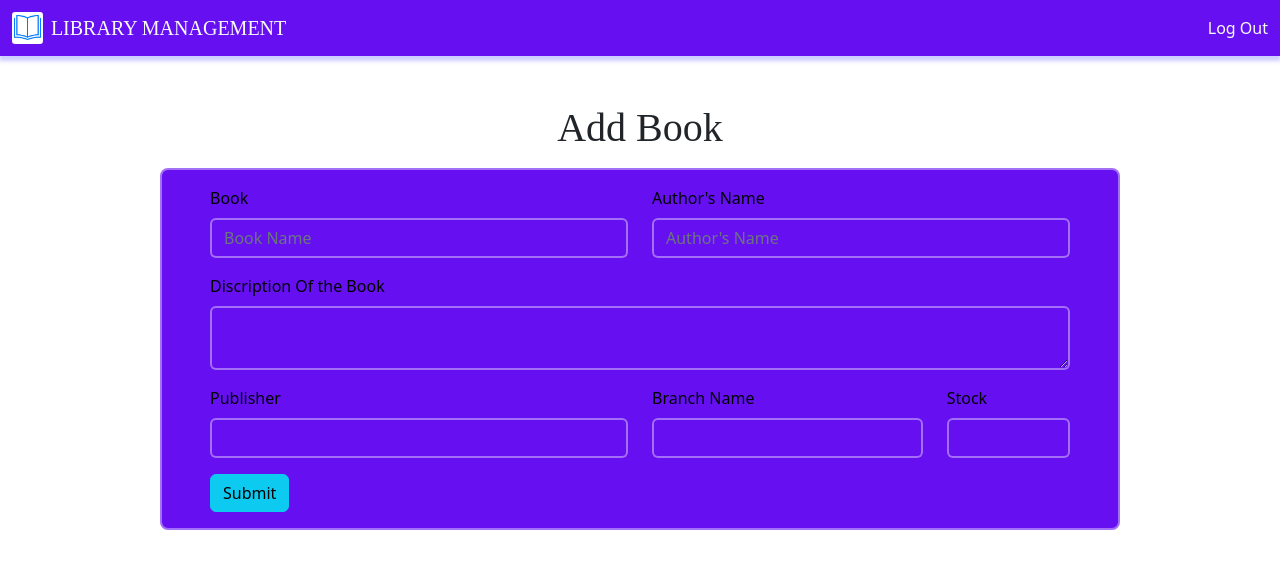
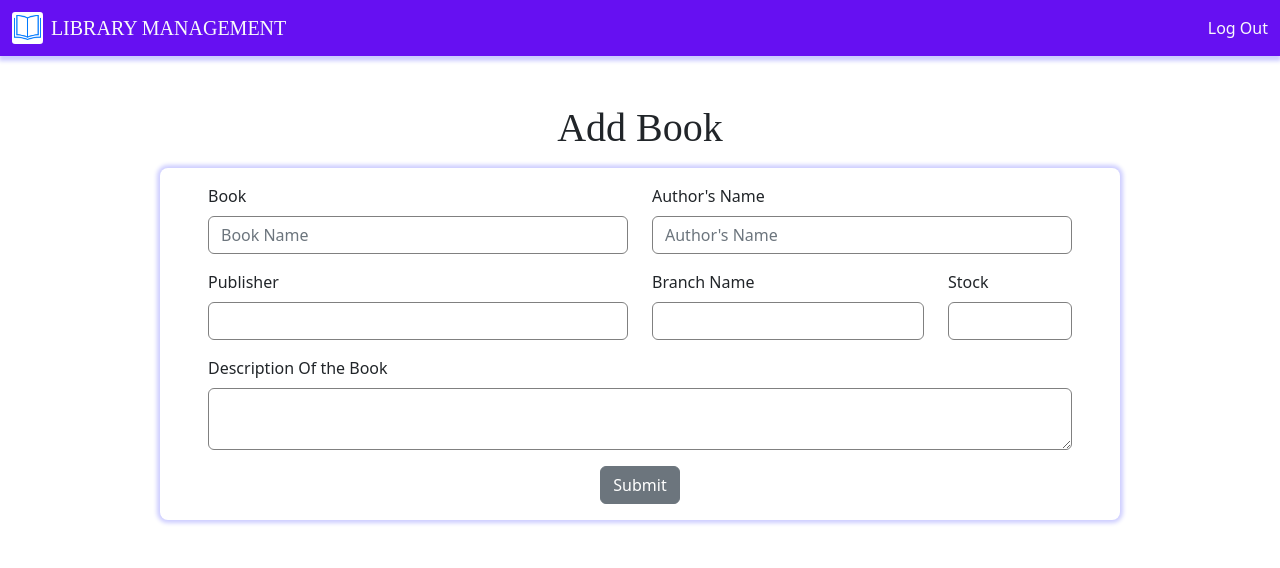
Before and after one commit to shantibhushan416/Library_Management.1, a React (Create React App) app: page /add-book in a window 1280 px wide. Shown: the top 568 px of the page. Built offline with nearby package versions, Linux system fonts and the light colour scheme; no server answers; a web font is replaced by a local one.

Commit message:
added search component

```diff
--- a/src/Component/Gener/Gener.js
+++ b/src/Component/Gener/Gener.js
@@ -54,9 +54,10 @@ const Gener = (props) => {
   };
   /*------------*/
 
-  const DeleteConfirmation = (item) => {
+  const DeleteConfirmation = (id) => {
     setDeletePopup(!deletePopup);
-    setDeleteBranch(item);
+    setBranch_Name(branchList[id].branch_name);
+    setBranchId(branchList[id]._id);
   };
   const Delete = async (id) => {
     try {
@@ -112,7 +113,7 @@ const Gener = (props) => {
                   className="me-1"
                 />
                 <FontAwesomeIcon
-                  onClick={() => DeleteConfirmation(item.branch_name)}
+                  onClick={() => DeleteConfirmation(index)}
                   icon="trash"
                 />
                 <EditModal
@@ -127,9 +128,9 @@ const Gener = (props) => {
                 <DeleteModal
                   modal={deletePopup}
                   toggle={DeleteConfirmation}
-                  id={item._id}
+                  id={branchId}
                   Delete={Delete}
-                  deleteItem={deletebranch}
+                  deleteItem={branch_name}
                 />
               </div>
             </ListGroupItem>
--- /dev/null
+++ b/src/Component/Search/Search.js
@@ -0,0 +1,16 @@
+import React from "react";
+import { Input } from "reactstrap";
+
+const Search = (props) => {
+  return (
+    <div>
+      <Input
+        placeholder="search-book"
+        type="search"
+        style={{ width: "9rem", marginRight: "1rem" }}
+      ></Input>
+    </div>
+  );
+};
+
+export default Search;
--- a/src/Component/Table/Table.js
+++ b/src/Component/Table/Table.js
@@ -8,11 +8,10 @@ import "./Table.css";
 
 export default function Table() {
   const [booklist, setBookList] = useState([]);
-  const getApiData = async () => {
+
+  const getApiData = async (url) => {
     try {
-      const res = await axios.get(
-        "https://librarybackendapp.herokuapp.com/api/book?page=1&pageSize=20"
-      );
+      const res = await axios.get(url);
       console.log(res.data.data.docs);
       setBookList(res.data.data.docs);
     } catch (err) {
@@ -21,17 +20,22 @@ export default function Table() {
   };
 
   useEffect(() => {
-    getApiData();
+    getApiData(
+      "https://librarybackendapp.herokuapp.com/api/book?page=1&pageSize=20"
+    );
   }, []);
   const getColumns = () => {
     return [
       { Header: <strong>Books Name</strong>, accessor: "book_name" },
-      { Header: <strong>Subject</strong>, accessor: "subject" },
+      { Header: <strong>Author</strong>, accessor: "author" },
+      { Header: <strong>Publisher</strong>, accessor: "publisher" },
+      { Header: <strong>Description</strong>, accessor: "description" },
+      { Header: <strong>Stock</strong>, accessor: "stock" },
       {
         Header: <strong>Action</strong>,
         Cell: (props) => (
           <div className="text-center">
-            <FontAwesomeIcon icon={faPenToSquare} className="me-1" />
+            <FontAwesomeIcon icon={faPenToSquare} className="me-2" />
             <FontAwesomeIcon icon={faTrash} />
           </div>
         ),
@@ -48,11 +52,11 @@ export default function Table() {
         columns={getColumns()}
         minRows={5}
         defaultPageSize={10}
-        className="Table -striped -highlight rounded-1 me-0"
+        className="Table -striped -highlight rounded-1 me-0 text-center"
         manual
         sortable={false}
         showPageSizeOptions={false}
-        noDataText="No user found"
+        noDataText="No book found"
         pages={2}
         loading={false}
         page={0}
--- a/src/Container/AddBookForm/AddBookForm.css
+++ b/src/Container/AddBookForm/AddBookForm.css
@@ -3,11 +3,10 @@ h1 {
   font-family: "Aboreto, cursive";
   margin-top: 3rem;
 }
-.form {
-  background-color: #6610f2;
+.forms {
+  box-shadow: 0px 0px 4px 3px rgba(0, 0, 255, 0.2);
 }
 .borders {
-  background-color: #6610f2;
   color: black;
-  border: 2px solid rgba(255, 255, 255, 0.4);
+  border: 1px solid grey;
 }
--- a/src/Container/AddBookForm/AddBookForm.js
+++ b/src/Container/AddBookForm/AddBookForm.js
@@ -1,19 +1,60 @@
-import React from "react";
+import React, { useEffect, useState } from "react";
 import { Form, FormGroup, Row, Col, Label, Input, Button } from "reactstrap";
-import { Link } from "react-router-dom";
+import { useNavigate } from "react-router-dom";
+import axios from "../Axios/Axios";
+
 import "./AddBookForm.css";
-const AddBookForm = (props) => (
-  <div className="back ">
+const AddBookForm = (props) => {
+  const [book_name, setBook_Name] = useState("");
+  const [branch_id, setBook_id] = useState("");
+  const [description, setDescription] = useState("");
+  const [stock, setStock] = useState("");
+  const [author, setAuthor] = useState("");
+  const [publisher, setPublisher] = useState("");
+
+  const navigate = useNavigate();
+  const goToHomePage = () => {
+    navigate("/");
+    onSubmitHAndler();
+    getApiData();
+  };
+  const getApiData = async () => {
+    try {
+      await axios.get("/api/book?page=1&pageSize=20");
+    } catch (err) {
+      console.log(err);
+    }
+  };
+
+  useEffect(() => {
+    getApiData();
+  }, []);
+
+  const onSubmitHAndler = async () => {
+    let item = { book_name, branch_id, author, publisher, stock, description };
+
+    console.log(item);
+    try {
+      const res = await axios.post("/api/book/", item);
+      console.log(res);
+    } catch (err) {
+      console.log(err);
+    }
+  };
+
+  return (
+    <div>
       <h1 className="text-center">Add Book</h1>
       <Form
         style={{ margin: "1rem  10rem", padding: "1rem 3rem" }}
-      className="form rounded-3 "
+        className="forms rounded-3 "
       >
         <Row>
           <Col md={6}>
             <FormGroup>
               <Label for="exampleEmail">Book</Label>
               <Input
+                onChange={(e) => setBook_Name(e.target.value)}
                 className="borders"
                 id="exampleName"
                 name="BookName"
@@ -26,6 +67,7 @@ const AddBookForm = (props) => (
             <FormGroup>
               <Label for="examplePassword">Author's Name</Label>
               <Input
+                onChange={(e) => setAuthor(e.target.value)}
                 className="borders"
                 id="exampleAuthor"
                 name="Author"
@@ -35,39 +77,58 @@ const AddBookForm = (props) => (
             </FormGroup>
           </Col>
         </Row>
+
+        <Row>
+          <Col md={6}>
             <FormGroup>
-        <Label for="exampleText">Discription Of the Book</Label>
+              <Label for="examplePublisher">Publisher</Label>
               <Input
+                onChange={(e) => setPublisher(e.target.value)}
+                className="borders"
+                id="examplePublisher"
+                name="publisher"
+              />
+            </FormGroup>
+          </Col>
+          <Col md={4}>
+            <FormGroup>
+              <Label for="branchName">Branch Name</Label>
+              <Input
+                onChange={(e) => setBook_id(e.target.value)}
+                className="borders"
+                id="branchName"
+                name="publishing-Year"
+              />
+            </FormGroup>
+          </Col>
+          <Col md={2}>
+            <FormGroup>
+              <Label for="exampleStock">Stock</Label>
+              <Input
+                onChange={(e) => setStock(e.target.value)}
+                className="borders"
+                id="exampleStock"
+                name="stock"
+                type="number"
+              />
+            </FormGroup>
+          </Col>
+        </Row>
+        <FormGroup>
+          <Label for="exampleText">Description Of the Book</Label>
+          <Input
+            onChange={(e) => setDescription(e.target.value)}
             className="borders"
             id="exampleText"
             name="text"
             type="textarea"
           />
         </FormGroup>
-      <Row>
-        <Col md={6}>
-          <FormGroup>
-            <Label for="examplePublisher">Publisher</Label>
-            <Input className="borders" id="examplePublisher" name="publisher" />
-          </FormGroup>
-        </Col>
-        <Col md={4}>
-          <FormGroup>
-            <Label for="branchName">Branch Name</Label>
-            <Input className="borders" id="branchName" name="publishing-Year" />
-          </FormGroup>
-        </Col>
-        <Col md={2}>
-          <FormGroup>
-            <Label for="exampleStock">Stock</Label>
-            <Input className="borders" id="exampleStock" name="stock" />
-          </FormGroup>
-        </Col>
-      </Row>
-      <Link to="/">
-        <Button color="info">Submit</Button>
-      </Link>
+        <div className="d-flex flex-row d-flex flex-row justify-content-center">
+          <Button onClick={goToHomePage}>Submit</Button>
+        </div>
       </Form>
     </div>
   );
+};
 export default AddBookForm;
--- a/src/Container/Authentication/Auth.css
+++ b/src/Container/Authentication/Auth.css
@@ -8,18 +8,19 @@
 h1 {
   font-family: "Aboreto cursive";
 }
-.body {
-  background-color: #6610f2;
-}
+
 .Card {
   width: 18rem;
 }
 .Form {
-  background-color: #6610f2;
   padding: 1rem;
 }
 .input {
-  background-color: #6610f2;
   color: black;
-  border: 2px solid rgba(255, 255, 255, 0.4);
+  border: 1px solid grey;
 }
+.button {
+  display: flex;
+  flex-direction: row;
+  justify-content: center;
+}
--- a/src/Container/Authentication/Auth.js
+++ b/src/Container/Authentication/Auth.js
@@ -1,4 +1,5 @@
 import React from "react";
+import { useNavigate } from "react-router-dom";
 import {
   Card,
   CardBody,
@@ -10,7 +11,13 @@ import {
 } from "reactstrap";
 import "./Auth.css";
 
-const Auth = (props) => (
+const Auth = (props) => {
+  const navigate = useNavigate();
+  const goToAuth = () => {
+    navigate("/");
+  };
+
+  return (
     <div className="Auth">
       <h1>Authentication</h1>
       <Card className="body" outline color="light">
@@ -19,29 +26,29 @@ const Auth = (props) => (
             <Label for="exampleEmail">Email</Label>
             <FormGroup>
               <Input
-              bsSize="lg"
                 className="input"
                 id="exampleEmail"
                 name="email"
-              placeholder="Email"
                 type="email"
               />
             </FormGroup>
             <Label for="examplePassword">Password</Label>
             <FormGroup>
               <Input
-              bsSize="lg"
                 className="input"
                 id="examplePassword"
                 name="password"
-              placeholder="Password"
                 type="password"
               />
             </FormGroup>{" "}
-          <Button color="info">Sign In</Button>
+            <div className="button">
+              <Button onClick={goToAuth}>Sign In</Button>
+            </div>
           </Form>
         </CardBody>
       </Card>
     </div>
   );
+};
+
 export default Auth;
--- a/src/Container/BranchModal/DeleteModal.js
+++ b/src/Container/BranchModal/DeleteModal.js
@@ -7,7 +7,7 @@ const DeleteModal = (props) => {
     <div className="border border-0">
       <Modal isOpen={modal} backdrop={false} toggle={toggle} {...props}>
         <ModalHeader toggle={toggle}>Delete Branch</ModalHeader>
-        <ModalBody>Are you sure you want to delete ?</ModalBody>
+        <ModalBody>Are you sure you want to delete "{deleteItem}"?</ModalBody>
         <ModalFooter>
           <Button color="primary" onClick={() => Delete(id)}>
             Delete
--- a/src/Container/BranchModal/EditModal.js
+++ b/src/Container/BranchModal/EditModal.js
@@ -12,7 +12,13 @@ const EditModal = (props) => {
   const { modal, toggle, branchname, changed, branchId, edit } = props;
   return (
     <div className="border border-0">
-      <Modal isOpen={modal} backdrop={false} toggle={toggle} {...props}>
+      <Modal
+        isOpen={modal}
+        backdrop={false}
+        keyboard={true}
+        toggle={toggle}
+        {...props}
+      >
         <ModalHeader toggle={toggle}>Edit Branch</ModalHeader>
         <ModalBody>
           <Input value={branchname} onChange={changed} />
--- a/src/Container/Lists/Lists.js
+++ b/src/Container/Lists/Lists.js
@@ -1,19 +1,17 @@
 import React from "react";
-import {
-  Card,
-  CardTitle,
-  Container,
-  Row,
-  Col,
-  Button,
-  Input,
-} from "reactstrap";
-import { Navigate, Link } from "react-router-dom";
+import { Card, CardTitle, Container, Row, Col, Button } from "reactstrap";
+import { useNavigate } from "react-router-dom";
 import Genre from "../../Component/Gener/Gener";
 import Table from "../../Component/Table/Table";
+import Search from "../../Component/Search/Search";
 import "./Lists.css";
 
 const List = (props) => {
+  const navigate = useNavigate();
+  const goToBookForm = () => {
+    navigate("/add-book");
+  };
+
   return (
     <>
       <Container fluid className=" mt-3">
@@ -36,13 +34,10 @@ const List = (props) => {
                   <h3 style={{ margin: "0" }}>Book List</h3>
 
                   <div className="d-flex flex-row">
-                    <Input
-                      placeholder="search-book"
-                      style={{ width: "9rem", marginRight: "1rem" }}
-                    />
-                    <Link to="/add-book">
-                      <Button color="primary">Add Books</Button>
-                    </Link>
+                    <Search />
+                    <Button color="primary" onClick={goToBookForm}>
+                      Add Books
+                    </Button>
                   </div>
                 </Container>
               </CardTitle>
--- a/src/Container/Logo/Logo.js
+++ b/src/Container/Logo/Logo.js
@@ -4,7 +4,7 @@ import "./Logo.css";
 
 const Logo = (props) => (
   <div className="Logo">
-    <img alt="logo" src={logo} />
+    <img onClick={props.clicked} alt="logo" src={logo} />
   </div>
 );
 
--- a/src/Container/Navigation/NavBar.js
+++ b/src/Container/Navigation/NavBar.js
@@ -1,24 +1,33 @@
 import React from "react";
 import "./NavBar.css";
 import Logo from "../Logo/Logo";
-import { Link } from "react-router-dom";
+import { useNavigate } from "react-router-dom";
 import { Navbar, NavbarBrand, Nav } from "reactstrap";
 
 function Navigation() {
+  const navigate = useNavigate();
+  const goHomePage = () => {
+    navigate("/");
+  };
+  const goToAuth = () => {
+    navigate("/auth");
+  };
   return (
     <div>
       <Navbar className="NavBar">
-        <Link to="/">
-          <Logo />
-        </Link>
+        <Logo clicked={goHomePage} />
 
         <NavbarBrand className="text-light NavBrand ms-2">
           LIBRARY MANAGEMENT
         </NavbarBrand>
         <Nav className="me-auto" navbar></Nav>
-        <Link to="/" style={{ textDecoration: "none" }} className="text-light">
+        <li
+          onClick={goToAuth}
+          style={{ listStyle: "none", cursor: "pointer" }}
+          className="text-light"
+        >
           Log Out
-        </Link>
+        </li>
       </Navbar>
     </div>
   );
```
Lines whose indentation alone changed are shown as unchanged.
